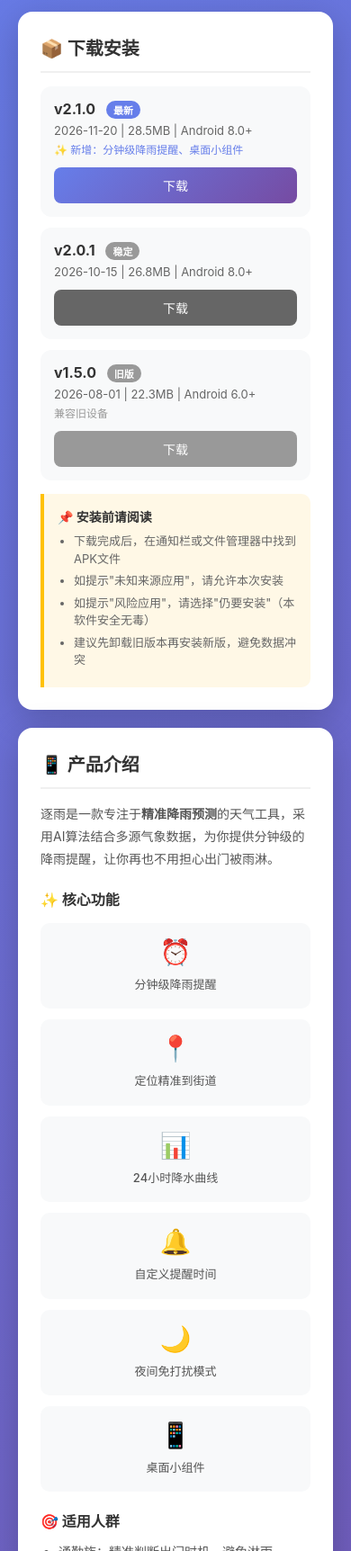
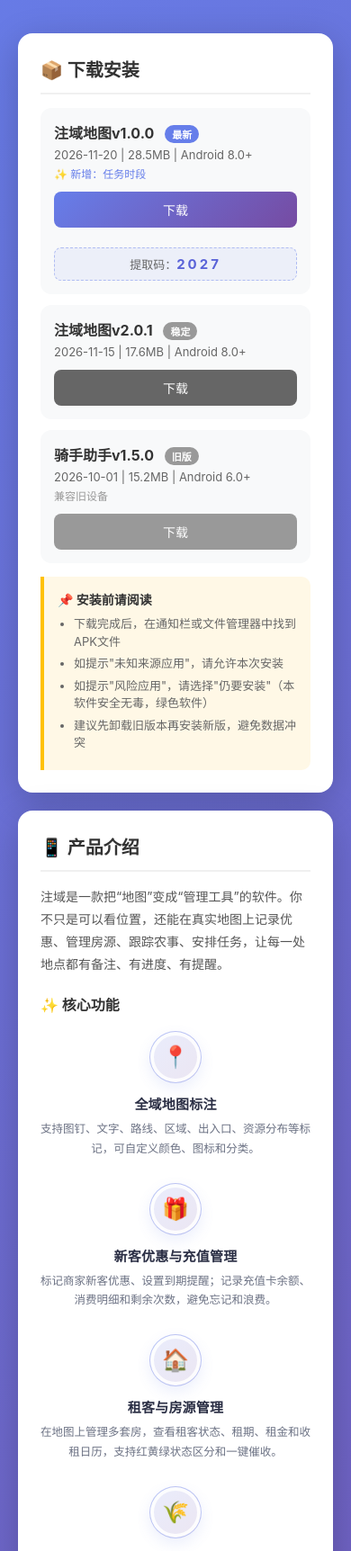
Before and after one commit to cxl17717346144/zhuyu.github.io, a plain HTML site: page index.html in a window 390 px wide. Shown: the part 276-2000 px from the top of the page at 90% size. Drawn offline with Linux system fonts and the light colour scheme.

Commit message:
Update index.html样式修改

```diff
--- a/index.html
+++ b/index.html
@@ -3,7 +3,7 @@
 <head>
     <meta charset="UTF-8">
     <meta name="viewport" content="width=device-width, initial-scale=1.0">
-    <title>逐雨 - 官方下载</title>
+    <title>注域 - 官方下载</title>
     <style>
         * { margin: 0; padding: 0; box-sizing: border-box; }
         body {
@@ -46,6 +46,7 @@
         /* 版本列表 */
         .version-item {
             display: flex;
+            flex-wrap: wrap;
             justify-content: space-between;
             align-items: center;
             padding: 15px;
@@ -88,6 +89,24 @@
         .download-btn:hover {
             opacity: 0.9;
         }
+        .extract-code {
+            width: 100%;
+            margin-top: 10px;
+            padding: 8px 12px;
+            text-align: center;
+            font-size: 13px;
+            color: #666;
+            background: rgba(102, 126, 234, 0.08);
+            border: 1px dashed rgba(102, 126, 234, 0.45);
+            border-radius: 8px;
+        }
+        .extract-code strong {
+            font-size: 15px;
+            font-weight: 700;
+            letter-spacing: 3px;
+            color: #5a63d8;
+            user-select: all;
+        }
 
         /* 介绍区域 */
         .intro-section {
@@ -110,26 +129,54 @@
             padding-left: 20px;
             margin-top: 8px;
         }
-        .feature-grid {
+        .feature-list {
             display: grid;
-            grid-template-columns: 1fr 1fr;
-            gap: 12px;
-            margin-top: 15px;
+            grid-template-columns: repeat(3, 1fr);
+            gap: 30px 16px;
+            margin-top: 22px;
         }
         .feature-item {
-            background: #f8f9fa;
-            padding: 15px;
-            border-radius: 10px;
+            display: flex;
+            flex-direction: column;
+            align-items: center;
             text-align: center;
+            transition: transform 0.25s ease;
+        }
+        .feature-item:hover {
+            transform: translateY(-4px);
         }
         .feature-item .icon {
-            font-size: 28px;
-            margin-bottom: 8px;
+            width: 66px;
+            height: 66px;
+            flex-shrink: 0;
+            display: flex;
+            align-items: center;
+            justify-content: center;
+            font-size: 27px;
+            line-height: 1;
+            border-radius: 50%;
+            background: linear-gradient(135deg, rgba(102, 126, 234, 0.14) 0%, rgba(118, 75, 162, 0.14) 100%);
+            border: 1.5px solid rgba(102, 126, 234, 0.35);
+            box-shadow: 0 6px 16px rgba(102, 126, 234, 0.12), inset 0 0 0 4px rgba(255, 255, 255, 0.9);
+            margin-bottom: 14px;
+            transition: box-shadow 0.25s ease, border-color 0.25s ease;
+        }
+        .feature-item:hover .icon {
+            border-color: rgba(102, 126, 234, 0.6);
+            box-shadow: 0 10px 22px rgba(102, 126, 234, 0.22), inset 0 0 0 4px rgba(255, 255, 255, 0.9);
+        }
+        .feature-item h4 {
+            font-size: 15px;
+            font-weight: 600;
+            color: #2b2f45;
+            margin-bottom: 7px;
+            letter-spacing: 0.2px;
         }
         .feature-item p {
-            font-size: 13px;
-            color: #555;
-            font-weight: 500;
+            font-size: 12.5px;
+            color: #6c7284;
+            line-height: 1.7;
+            max-width: 180px;
         }
 
         /* 使用步骤 */
@@ -204,8 +251,17 @@
         }
 
         /* 响应式 */
+        @media (max-width: 560px) {
+            .feature-list { grid-template-columns: 1fr; gap: 28px; margin-top: 18px; }
+            .feature-item .icon {
+                width: 58px;
+                height: 58px;
+                font-size: 24px;
+                margin-bottom: 12px;
+            }
+            .feature-item p { max-width: 300px; }
+        }
         @media (max-width: 480px) {
-            .feature-grid { grid-template-columns: 1fr; }
             .version-item { flex-direction: column; gap: 12px; align-items: stretch; }
             .download-btn { text-align: center; }
         }
@@ -216,8 +272,8 @@
         <!-- 头部 -->
         <div class="header">
             <div class="logo">🌧️</div>
-            <h1>逐雨</h1>
-            <p>智能天气预测与降雨提醒工具</p>
+            <h1>注域</h1>
+            <p>注释、标注、专注、注入 —— 强调精准操作与深度投入</p>
         </div>
 
         <!-- 下载区域 -->
@@ -227,33 +283,34 @@
             <!-- 最新版本 -->
             <div class="version-item">
                 <div class="version-info">
-                    <h3>v2.1.0 <span class="badge">最新</span></h3>
+                    <h3>注域地图v1.0.0 <span class="badge">最新</span></h3>
                     <p>2026-11-20 | 28.5MB | Android 8.0+</p>
-                    <p style="color: #667eea; font-size: 12px; margin-top: 4px;">✨ 新增：分钟级降雨提醒、桌面小组件</p>
+                    <p style="color: #667eea; font-size: 12px; margin-top: 4px;">✨ 新增：任务时段</p>
                 </div>
-                <a href="https://wwbjy.lanzouv.com/iuurY4gynluj密码:5b3q" class="download-btn" download>
+                <a href="https://wwbjy.lanzouv.com/ipc9i4gytjad" class="download-btn" download>
                     下载
                 </a>
+                <div class="extract-code">提取码：<strong>2027</strong></div>
             </div>
 
             <!-- 历史版本 -->
             <div class="version-item">
                 <div class="version-info">
-                    <h3>v2.0.1 <span class="badge old">稳定</span></h3>
-                    <p>2026-10-15 | 26.8MB | Android 8.0+</p>
+                    <h3>注域地图v2.0.1 <span class="badge old">稳定</span></h3>
+                    <p>2026-11-15 | 17.6MB | Android 8.0+</p>
                 </div>
-                <a href="https://zhuyu-1307885390.cos.ap-guangzhou.myqcloud.com/zhuyu-v2.0.1.apk" class="download-btn" download style="background: #666;">
+                <a href="https://wwbjy.lanzouv.com/ipc9i4gytjad" class="download-btn" download style="background: #666;">
                     下载
                 </a>
             </div>
 
             <div class="version-item">
                 <div class="version-info">
-                    <h3>v1.5.0 <span class="badge old">旧版</span></h3>
-                    <p>2026-08-01 | 22.3MB | Android 6.0+</p>
+                    <h3>骑手助手v1.5.0 <span class="badge old">旧版</span></h3>
+                    <p>2026-10-01 | 15.2MB | Android 6.0+</p>
                     <p style="color: #999; font-size: 12px; margin-top: 4px;">兼容旧设备</p>
                 </div>
-                <a href="https://zhuyu-1307885390.cos.ap-guangzhou.myqcloud.com/zhuyu-v1.5.0.apk" class="download-btn" download style="background: #999;">
+                <a href="https://wwbjy.lanzouv.com/ipc9i4gytjad" class="download-btn" download style="background: #999;">
                     下载
                 </a>
             </div>
@@ -264,7 +321,7 @@
                 <ul>
                     <li>下载完成后，在通知栏或文件管理器中找到APK文件</li>
                     <li>如提示"未知来源应用"，请允许本次安装</li>
-                    <li>如提示"风险应用"，请选择"仍要安装"（本软件安全无毒）</li>
+                    <li>如提示"风险应用"，请选择"仍要安装"（本软件安全无毒，绿色软件）</li>
                     <li>建议先卸载旧版本再安装新版，避免数据冲突</li>
                 </ul>
             </div>
@@ -274,35 +331,41 @@
         <div class="card">
             <h2>📱 产品介绍</h2>
             <div class="intro-section">
-                <p>逐雨是一款专注于<strong>精准降雨预测</strong>的天气工具，采用AI算法结合多源气象数据，为你提供分钟级的降雨提醒，让你再也不用担心出门被雨淋。</p>
+                <p>注域是一款把“地图”变成“管理工具”的软件。你不只是可以看位置，还能在真实地图上记录优惠、管理房源、跟踪农事、安排任务，让每一处地点都有备注、有进度、有提醒。</p>
             </div>
 
             <div class="intro-section">
                 <h3>✨ 核心功能</h3>
-                <div class="feature-grid">
+                <div class="feature-list">
                     <div class="feature-item">
-                        <div class="icon">⏰</div>
-                        <p>分钟级降雨提醒</p>
+                        <div class="icon">📍</div>
+                        <h4>全域地图标注</h4>
+                        <p>支持图钉、文字、路线、区域、出入口、资源分布等标记，可自定义颜色、图标和分类。</p>
                     </div>
                     <div class="feature-item">
-                        <div class="icon">📍</div>
-                        <p>定位精准到街道</p>
+                        <div class="icon">🎁</div>
+                        <h4>新客优惠与充值管理</h4>
+                        <p>标记商家新客优惠、设置到期提醒；记录充值卡余额、消费明细和剩余次数，避免忘记和浪费。</p>
                     </div>
                     <div class="feature-item">
-                        <div class="icon">📊</div>
-                        <p>24小时降水曲线</p>
+                        <div class="icon">🏠</div>
+                        <h4>租客与房源管理</h4>
+                        <p>在地图上管理多套房，查看租客状态、租期、租金和收租日历，支持红黄绿状态区分和一键催收。</p>
                     </div>
                     <div class="feature-item">
-                        <div class="icon">🔔</div>
-                        <p>自定义提醒时间</p>
+                        <div class="icon">🌾</div>
+                        <h4>农事生产管理</h4>
+                        <p>记录养殖投放日期、喂食计划、预计出栏时间；管理蔬菜成熟周期、仓库库存和出入库，用进度条直观展示。</p>
                     </div>
                     <div class="feature-item">
-                        <div class="icon">🌙</div>
-                        <p>夜间免打扰模式</p>
+                        <div class="icon">🗓️</div>
+                        <h4>时空任务视图</h4>
+                        <p>支持24小时任务轴和周计划视图，把时间和地图区域绑定，点击任务即可跳转到对应地点。</p>
                     </div>
                     <div class="feature-item">
-                        <div class="icon">📱</div>
-                        <p>桌面小组件</p>
+                        <div class="icon">🗂️</div>
+                        <h4>图层隔离与经验分享</h4>
+                        <p>导入他人分享的地图时自动生成独立图层，可与自己的标注叠加对比，不会覆盖原有数据。</p>
                     </div>
                 </div>
             </div>
@@ -310,10 +373,10 @@
             <div class="intro-section">
                 <h3>🎯 适用人群</h3>
                 <ul>
-                    <li>通勤族：精准判断出门时机，避免淋雨</li>
-                    <li>户外工作者：提前规划，合理安排工作</li>
-                    <li>运动爱好者：选择最佳运动时间</li>
-                    <li>宝妈群体：接送孩子更安心</li>
+                    <li>快递小哥：找楼栋困扰，找商家困扰</li>
+                    <li>户外工作者：提前规划，合理安排工作，每一处都能留下回忆</li>
+                    <li>农户、仓库主：农事提醒</li>
+                    <li>自由职业者、项目经理：任务视图、便签、区域管理</li>
                 </ul>
             </div>
         </div>
@@ -351,7 +414,7 @@
                     <div class="step-num">4</div>
                     <div class="step-content">
                         <h4>添加小组件（可选）</h4>
-                        <p>长按桌面空白处→选择"小组件"→找到"逐雨"→拖到桌面，实时查看天气。</p>
+                        <p>长按桌面空白处→选择"小组件"→找到"注域"→拖到桌面，实时查看天气。</p>
                     </div>
                 </div>
 
@@ -388,16 +451,16 @@
                 <h3>📞 联系我们</h3>
                 <p>遇到问题？通过以下方式联系：</p>
                 <ul style="margin-top: 8px;">
-                    <li>邮箱：support@zhuyu.app</li>
-                    <li>抖音：@逐雨官方</li>
-                    <li>QQ群：123456789</li>
+                    <li>邮箱：2965348060@qq.com</li>
+                    <li>抖音：@信号微弱</li>
+                    <li>QQ群：515281990</li>
                 </ul>
             </div>
         </div>
 
         <!-- 页脚 -->
         <div class="footer">
-            <p>© 2026 逐雨团队 | 保留所有权利</p>
+            <p>© 2026 注域团队 | 保留所有权利</p>
             <p style="margin-top: 8px;">
                 <a href="#">隐私政策</a> |
                 <a href="#">用户协议</a> |
```
